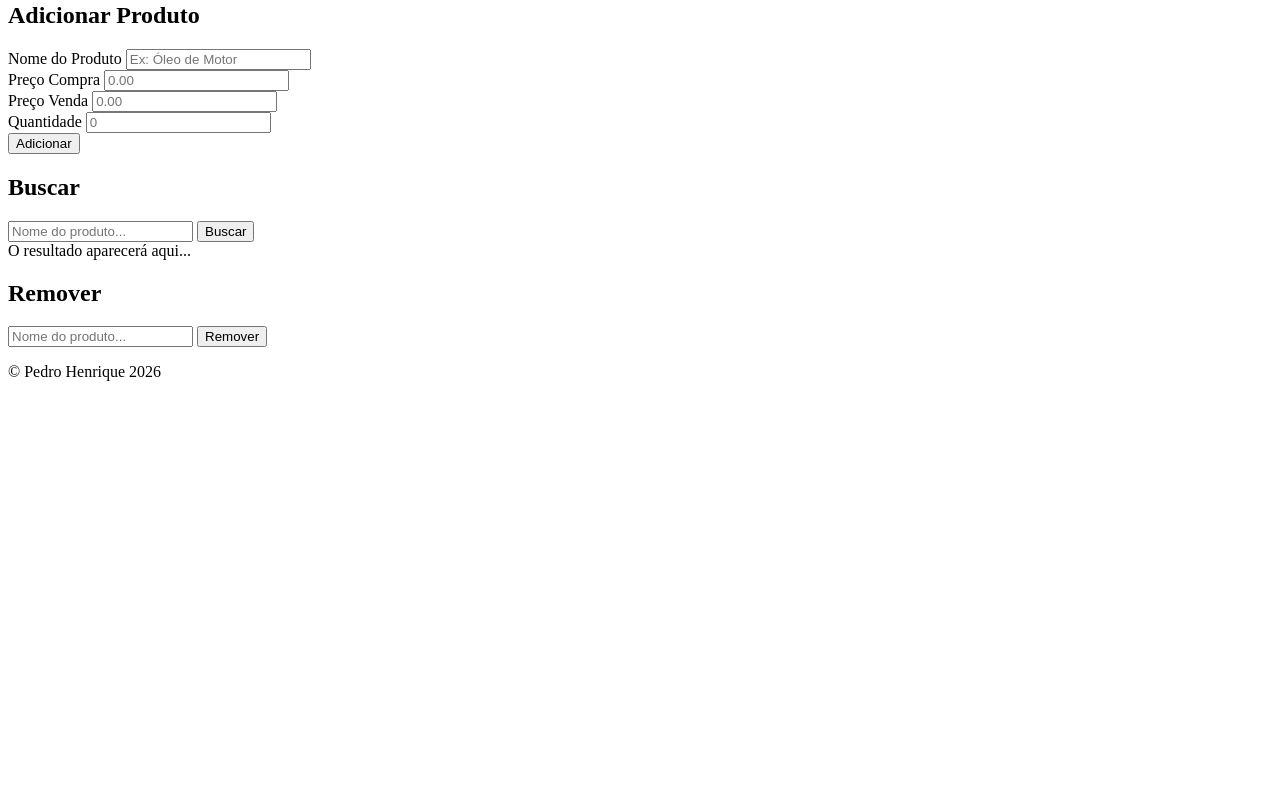
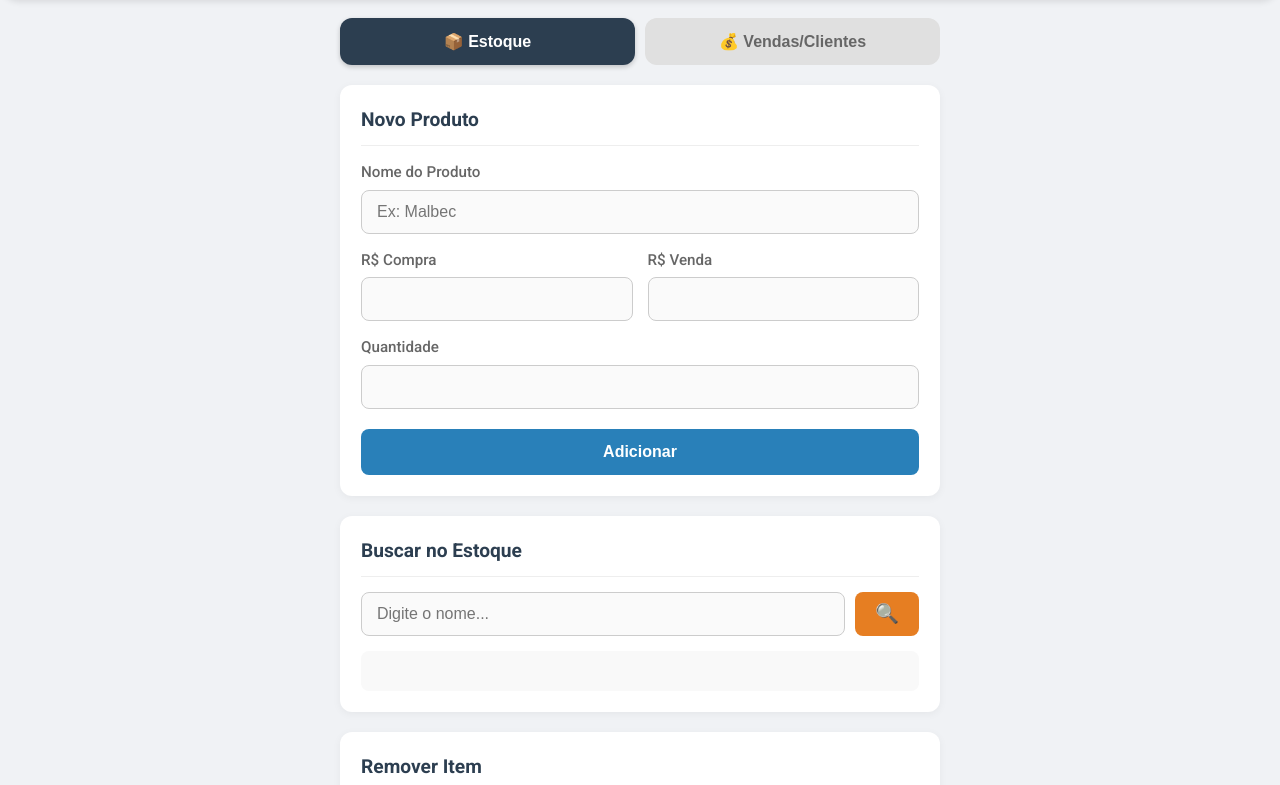
Before and after one commit to pedrohenriquesouza1/gestao-revendedora, a plain HTML site: page index.html in a window 1280 px wide. Shown: the part 78-863 px from the top of the page. Before the commit the page ends 800 px from the top, so only its background shows below. Drawn offline with Linux system fonts and the light colour scheme.

Commit message:
Add: HTML/CSS prontos, faltando apenas detalhes finais nos 3 documentos principais

```diff
--- a/index.html
+++ b/index.html
@@ -1,79 +1,144 @@
 <!DOCTYPE html>
-<html lang="pt-BR">
+<html lang="pt-br">
 <head>
     <meta charset="UTF-8">
     <meta name="viewport" content="width=device-width, initial-scale=1.0">
-    <title>Controle de Estoque MVP</title>
+    <title>Gerenciador de pedidos</title>
+    <link rel="stylesheet" href="styles/style.css">
+    <link href="https://fonts.googleapis.com/css2?family=Roboto:wght@400;500;700&display=swap" rel="stylesheet">
 </head>
 <body>
 
-    <div class="container">
     <header>
-            <h1>Gestão de Estoque</h1>
+        <h1>Gerenciador De Pedidos / Gerador de Recibo</h1>
     </header>
 
-        <div class="grid-layout">
+    <main class="container">
 
-            <!-- 1. ADICIONAR -->
-            <section class="card destaque">
-                <h2>Adicionar Produto</h2>
-                <div class="form-stack">
-                    <div class="input-box">
-                        <label>Nome do Produto</label>
-                        <input type="text" id="input-nome" placeholder="Ex: Óleo de Motor">
+        <div class="tabs">
+            <button class="tab-btn active" onclick="abrirAba('estoque', event)">📦 Estoque</button>
+            <button class="tab-btn" onclick="abrirAba('vendas', event)">💰 Vendas/Clientes</button>
         </div>
 
+        <div id="aba-estoque" class="conteudo-aba ativo">
+
+            <section class="card">
+                <h2>Novo Produto</h2>
+                <div class="form-group">
+                    <label>Nome do Produto</label>
+                    <input type="text" id="input-nome" placeholder="Ex: Malbec">
+                </div>
                 <div class="row">
-                        <div class="input-box">
-                            <label>Preço Compra</label>
-                            <input type="number" id="input-compra" placeholder="0.00">
+                    <div class="form-group half">
+                        <label>R$ Compra</label>
+                        <input type="number" id="input-compra" step="0.01">
                     </div>
-                        <div class="input-box">
-                            <label>Preço Venda</label>
-                            <input type="number" id="input-venda" placeholder="0.00">
+                    <div class="form-group half">
+                        <label>R$ Venda</label>
+                        <input type="number" id="input-venda" step="0.01">
                     </div>
                 </div>
+                <div class="form-group">
+                    <label>Quantidade</label>
+                    <input type="number" id="input-quant">
+                </div>
+                <button id="btn-adicionar" class="btn btn-primary">Adicionar</button>
+            </section>
 
-                    <div class="input-box">
-                        <label>Quantidade</label>
-                        <input type="number" id="input-quant" placeholder="0">
+            <section class="card">
+                <h2>Buscar no Estoque</h2>
+                <div class="search-box">
+                    <input type="text" id="search-nome" placeholder="Digite o nome...">
+                    <button id="btn-buscar" class="btn btn-secondary">🔍</button>
+                </div>
+                <div id="resultado-busca" class="result-box"></div>
+            </section>
+
+            <section class="card">
+                <h2>Remover Item</h2>
+                <div class="search-box">
+                    <input type="text" id="remove-nome" placeholder="Nome para excluir...">
+                    <button id="btn-remover" class="btn btn-danger">🗑️</button>
+                </div>
+                <div id="msg-remocao" class="result-box"></div>
+            </section>
         </div>
 
-                    <button id="btn-adicionar" class="btn primary">Adicionar</button>
+        <div id="aba-vendas" class="conteudo-aba">
+
+            <section class="card destaque">
+                <h2>Nova Venda</h2>
+                <div class="form-group">
+                    <label>Nome da Cliente</label>
+                    <input type="text" id="venda-cliente-nome" placeholder="Quem comprou?">
                 </div>
+                <div class="form-group">
+                    <label>Produto (Do Estoque)</label>
+                    <input type="text" id="venda-produto-nome" placeholder="Nome do produto">
+                </div>
+                <div class="row">
+                    <div class="form-group half">
+                        <label>Qtd</label>
+                        <input type="number" id="venda-qtd" value="1">
+                    </div>
+                    <div class="form-group half">
+                        <label>Data</label>
+                        <input type="date" id="venda-data">
+                    </div>
+                </div>
+                <button id="btn-confirmar-venda" class="btn btn-success">Confirmar Venda</button>
+                <div id="msg-venda" class="result-box"></div>
             </section>
 
-            <!-- COLUNA DIREITA -->
-            <div class="side-column">
+            <section class="card">
+                <h2>Histórico da Cliente</h2>
+                <div class="search-box">
+                    <input type="text" id="historico-cliente-busca" placeholder="Nome da cliente...">
+                    <button id="btn-buscar-historico" class="btn btn-secondary">Ver</button>
+                </div>
 
-                <!-- 2. BUSCAR -->
-                <section class="card">
-                    <h2>Buscar</h2>
-                    <div class="row">
-                        <input type="text" id="search-nome" placeholder="Nome do produto...">
-                        <button id="btn-buscar" class="btn secondary">Buscar</button>
+                <div class="tabela-container">
+                    <table id="tabela-historico">
+                        <thead>
+                            <tr>
+                                <th>Produto</th>
+                                <th>Qtd</th>
+                                <th>Total</th>
+                            </tr>
+                        </thead>
+                        <tbody id="corpo-tabela">
+                            <tr><td colspan="3" style="text-align:center">Pesquise acima...</td></tr>
+                        </tbody>
+                    </table>
                 </div>
-                    <!-- Área de Resposta -->
-                    <div id="resultado-busca" class="result-area">
-                        <span class="placeholder-text">O resultado aparecerá aqui...</span>
+                <div id="total-gasto-cliente" style="text-align: right; font-weight: bold; margin-top: 10px;"></div>
+            </section>
         </div>
-                </section>
 
-                <!-- 3. REMOVER -->
-                <section class="card">
-                    <h2>Remover</h2>
-                    <div class="row">
-                        <input type="text" id="remove-nome" placeholder="Nome do produto...">
-                        <button id="btn-remover" class="btn danger">Remover</button>
-                    </div>
-                    <!-- Área de Resposta -->
-                    <div id="msg-remocao" class="result-area"></div>
-                </section>
+    </main>
 
-            </div>
-        </div>
-    </div>
-    <footer id="dedicate"><p>&copy; Pedro Henrique 2026</p></footer>
-    <script src="src/control.js"></script>
+    <script src="script.js"></script>
+
+    <script>
+        function abrirAba(nomeAba, evento) {
+            var conteudos = document.getElementsByClassName("conteudo-aba");
+            for (var i = 0; i < conteudos.length; i++) {
+                conteudos[i].classList.remove("ativo");
+            }
+
+            var botoes = document.getElementsByClassName("tab-btn");
+            for (var i = 0; i < botoes.length; i++) {
+                botoes[i].classList.remove("active");
+            }
+
+            document.getElementById('aba-' + nomeAba).classList.add("ativo");
+
+            if (evento) {
+                evento.currentTarget.classList.add("active");
+            }
+        }
+
+        document.getElementById('venda-data').valueAsDate = new Date();
+    </script>
 </body>
 </html>
--- /dev/null
+++ b/styles/style.css
@@ -0,0 +1,262 @@
+:root {
+    --primary-color: #2c3e50;
+    --accent-color: #2980b9;
+    --success-color: #27ae60;
+    --danger-color: #c0392b;
+    --warning-color: #e67e22;
+
+    --bg-body: #f0f2f5;
+    --bg-card: #ffffff;
+    --text-main: #333333;
+    --text-muted: #666666;
+
+    --border-radius: 12px;
+    --spacing: 16px;
+}
+
+* {
+    margin: 0;
+    padding: 0;
+    box-sizing: border-box;
+}
+
+body {
+    font-family: 'Roboto', -apple-system, BlinkMacSystemFont, sans-serif;
+    background-color: var(--bg-body);
+    color: var(--text-main);
+    line-height: 1.5;
+    padding-bottom: 60px;
+    -webkit-text-size-adjust: 100%;
+}
+
+header {
+    background-color: var(--primary-color);
+    color: white;
+    text-align: center;
+    padding: 20px 15px;
+    border-bottom-left-radius: 20px;
+    border-bottom-right-radius: 20px;
+    box-shadow: 0 4px 6px rgba(0,0,0,0.1);
+    margin-bottom: 20px;
+}
+
+header h1 {
+    font-size: 1.5rem;
+    font-weight: 500;
+    letter-spacing: 0.5px;
+}
+
+.container {
+    width: 92%;
+    max-width: 600px;
+    margin: 0 auto;
+}
+
+.tabs {
+    display: flex;
+    gap: 10px;
+    margin-bottom: 20px;
+}
+
+.tab-btn {
+    flex: 1;
+    padding: 14px;
+    border: none;
+    border-radius: var(--border-radius);
+    background-color: #e0e0e0;
+    color: var(--text-muted);
+    font-weight: bold;
+    font-size: 1rem;
+    cursor: pointer;
+    transition: all 0.3s ease;
+}
+
+.tab-btn.active {
+    background-color: var(--primary-color);
+    color: white;
+    box-shadow: 0 2px 5px rgba(0,0,0,0.2);
+}
+
+.conteudo-aba {
+    display: none;
+}
+
+.conteudo-aba.ativo {
+    display: block;
+    animation: fadeIn 0.4s ease-in-out;
+}
+
+@keyframes fadeIn {
+    from { opacity: 0; transform: translateY(5px); }
+    to { opacity: 1; transform: translateY(0); }
+}
+
+.card {
+    background-color: var(--bg-card);
+    border-radius: var(--border-radius);
+    padding: 20px;
+    margin-bottom: 20px;
+    box-shadow: 0 2px 8px rgba(0,0,0,0.05);
+    border: 1px solid transparent;
+}
+
+.card h2 {
+    font-size: 1.2rem;
+    color: var(--primary-color);
+    margin-bottom: 15px;
+    border-bottom: 1px solid #eee;
+    padding-bottom: 10px;
+}
+
+.card.destaque {
+    border: 2px solid var(--success-color);
+    background-color: #fafffc;
+}
+
+.form-group {
+    margin-bottom: 15px;
+}
+
+label {
+    display: block;
+    margin-bottom: 6px;
+    font-weight: 500;
+    font-size: 0.95rem;
+    color: var(--text-muted);
+}
+
+input {
+    width: 100%;
+    padding: 12px 15px;
+    border: 1px solid #ccc;
+    border-radius: 8px;
+    font-size: 16px;
+    background-color: #fafafa;
+    transition: border-color 0.3s, background-color 0.3s;
+}
+
+input:focus {
+    outline: none;
+    border-color: var(--accent-color);
+    background-color: #fff;
+    box-shadow: 0 0 0 3px rgba(41, 128, 185, 0.1);
+}
+
+.row {
+    display: flex;
+    gap: 15px;
+}
+
+.half {
+    width: 50%;
+}
+
+.btn {
+    width: 100%;
+    padding: 14px;
+    border: none;
+    border-radius: 8px;
+    font-size: 1rem;
+    font-weight: bold;
+    color: white;
+    cursor: pointer;
+    margin-top: 5px;
+    transition: transform 0.1s, opacity 0.2s;
+}
+
+.btn:active {
+    transform: scale(0.98);
+    opacity: 0.9;
+}
+
+.btn-primary { background-color: var(--accent-color); }
+.btn-secondary { background-color: var(--warning-color); color: #fff; }
+.btn-success { background-color: var(--success-color); }
+.btn-danger { background-color: var(--danger-color); }
+
+.search-box {
+    display: flex;
+    gap: 10px;
+    margin-bottom: 15px;
+}
+
+.search-box input {
+    flex: 1;
+}
+
+.search-box button {
+    width: auto;
+    padding: 0 20px;
+    margin-top: 0;
+    display: flex;
+    align-items: center;
+    justify-content: center;
+    font-size: 1.2rem;
+}
+
+.result-box {
+    margin-top: 15px;
+    padding: 15px;
+    background-color: #f9f9f9;
+    border-radius: 8px;
+    font-size: 0.95rem;
+    min-height: 40px;
+}
+
+.placeholder-text {
+    color: #999;
+    font-style: italic;
+    font-size: 0.9rem;
+}
+
+.result-box p {
+    margin-bottom: 5px;
+}
+
+.tabela-container {
+    margin-top: 15px;
+    overflow-x: auto;
+    border: 1px solid #eee;
+    border-radius: 8px;
+}
+
+table {
+    width: 100%;
+    border-collapse: collapse;
+    background-color: white;
+    font-size: 0.9rem;
+    min-width: 300px;
+}
+
+thead {
+    background-color: var(--primary-color);
+    color: white;
+}
+
+th, td {
+    padding: 12px 10px;
+    text-align: left;
+    border-bottom: 1px solid #eee;
+}
+
+th:nth-child(2), td:nth-child(2),
+th:nth-child(3), td:nth-child(3) {
+    text-align: right;
+}
+
+tbody tr:nth-child(even) {
+    background-color: #f8f9fa;
+}
+
+td small {
+    display: block;
+    color: #888;
+    margin-top: 2px;
+    font-size: 0.75rem;
+}
+
+#total-gasto-cliente {
+    font-size: 1.1rem;
+    color: var(--primary-color);
+    padding: 10px 0;
+}
```
Also changed, not shown: src/control.js (+24 -3 lines). Lines whose indentation alone changed are shown as unchanged.
